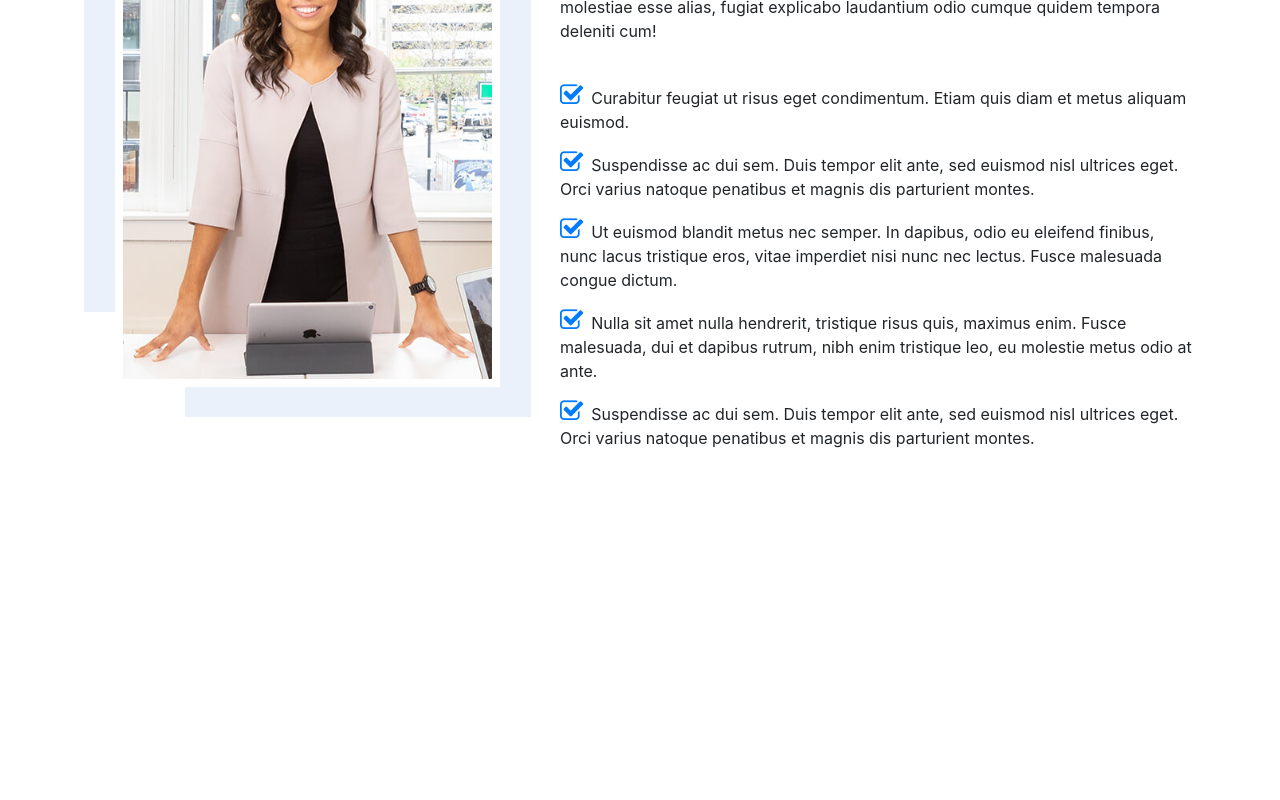
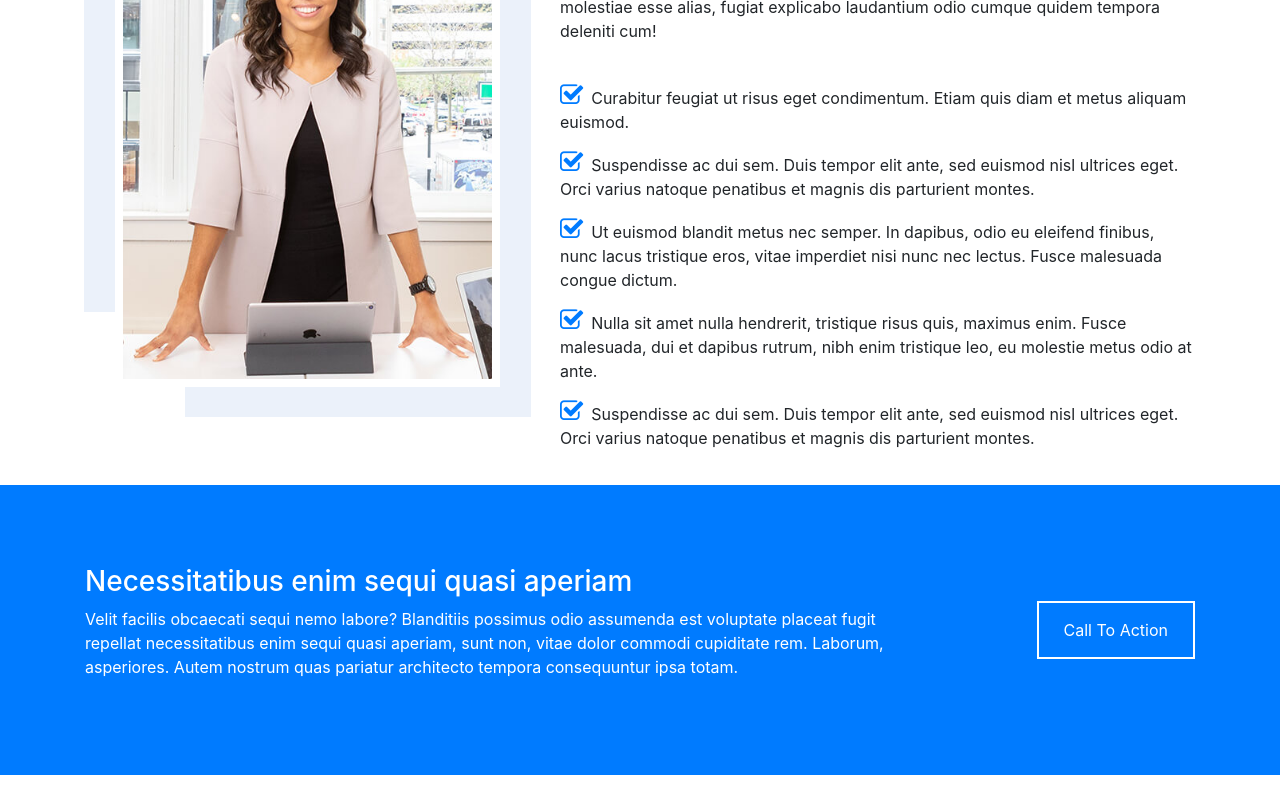
Before and after one commit to odyksa/Blueex, a React (Create React App) app: page / in a window 1280 px wide. Shown: the part 3151-3951 px from the top of the page. Before the commit the page ends 3626 px from the top, so only its background shows below. Built offline with nearby package versions, Linux system fonts and the light colour scheme.

Commit message:
add wow.js

```diff
--- a/package.json
+++ b/package.json
@@ -9,7 +9,8 @@
     "react-bootstrap": "^1.0.0-beta.9",
     "react-dom": "^16.8.6",
     "react-router-dom": "^5.0.1",
-    "react-scripts": "3.0.1"
+    "react-scripts": "3.0.1",
+    "wowjs": "^1.1.3"
   },
   "scripts": {
     "start": "react-scripts start",
--- a/public/index.html
+++ b/public/index.html
@@ -7,6 +7,8 @@
     <title>CodeLife</title>
     <!-- bootstrap styles -->
     <link rel="stylesheet" href="https://maxcdn.bootstrapcdn.com/bootstrap/4.3.1/css/bootstrap.min.css" integrity="sha384-ggOyR0iXCbMQv3Xipma34MD+dH/1fQ784/j6cY/iJTQUOhcWr7x9JvoRxT2MZw1T" crossorigin="anonymous" />
+    <!-- animate.css -->
+    <link rel="stylesheet" href="https://cdnjs.cloudflare.com/ajax/libs/animate.css/3.7.2/animate.min.css">
 </head>
 
 <body>
--- a/src/components/CustomNavbar/CustomNavbar.css
+++ b/src/components/CustomNavbar/CustomNavbar.css
@@ -9,3 +9,11 @@
 .navbar-nav {
     align-items: center;
 }
+
+.navbar .navbar-nav .nav-link {
+    transition: color 0.2s ease-in-out;
+}
+
+.navbar .navbar-nav .nav-link:hover {
+    color: #007bff;;
+}
--- a/src/components/CustomNavbar/CustomNavbar.jsx
+++ b/src/components/CustomNavbar/CustomNavbar.jsx
@@ -14,10 +14,10 @@ class CustomNavbar extends Component {
                     <Navbar.Toggle aria-controls="responsive-navbar-nav" />
                     <Navbar.Collapse>
                         <Nav className="ml-auto">
-                            <Nav.Link to="/" as={Link} className="nav-link text-uppercase">Home</Nav.Link>
-                            <Nav.Link to="/about" as={Link} className="nav-link text-uppercase">About</Nav.Link>
-                            <Nav.Link to="/news" as={Link} className="nav-link text-uppercase">News</Nav.Link>
-                            <Nav.Link to="/faq" as={Link} className="nav-link text-uppercase">FAQ</Nav.Link>
+                            <Nav.Link to="/" as={Link} className="text-uppercase">Home</Nav.Link>
+                            <Nav.Link to="/about" as={Link} className="text-uppercase">About</Nav.Link>
+                            <Nav.Link to="/news" as={Link} className="text-uppercase">News</Nav.Link>
+                            <Nav.Link to="/faq" as={Link} className="text-uppercase">FAQ</Nav.Link>
                         </Nav>
                     </Navbar.Collapse>
                 </Container>
--- a/src/pages/Home/Home.css
+++ b/src/pages/Home/Home.css
@@ -118,3 +118,26 @@
     color: #007bff;
     font-size: 25px;
 }
+
+.action {
+    background: #007bff;
+    padding: 80px 0;
+    color: #fff;
+}
+
+.action-btn {
+    text-transform: capitalize;
+    background: transparent;
+    border: 2px solid #ffff;
+    padding: 15px 25px;
+    color: #fff;
+    transition: all 0.5s ease-in-out;
+
+}
+
+.action-btn:hover {
+    text-decoration: none;
+    color: #fff;
+    background: #0069d9;
+
+}
--- a/src/pages/Home/Home.jsx
+++ b/src/pages/Home/Home.jsx
@@ -2,8 +2,13 @@ import React, { Component } from 'react';
 import { Link } from 'react-router-dom';
 import { Container, Row, Col, Button, Image, Jumbotron, Carousel } from 'react-bootstrap';
 import './Home.css';
+import WOW from 'wowjs';
 
 class Home extends Component {
+    componentDidMount() {
+        new WOW.WOW().init();
+    }
+
     render() {
         return (
             <main className="home">
@@ -220,6 +225,22 @@ class Home extends Component {
                     </Container>
                 </section>
                 {/* /odio */}
+
+                {/* action */}
+                <section className="section action">
+                    <Container>
+                        <Row>
+                            <Col xs={12} lg={9}>
+                                <h3 className="action-title">Necessitatibus enim sequi quasi aperiam</h3>
+                                <p className="action-text">Velit facilis obcaecati sequi nemo labore? Blanditiis possimus odio assumenda est voluptate placeat fugit repellat necessitatibus enim sequi quasi aperiam, sunt non, vitae dolor commodi cupiditate rem. Laborum, asperiores. Autem nostrum quas pariatur architecto tempora consequuntur ipsa totam.</p>
+                            </Col>
+                            <Col xs={12} lg={3} className="d-flex justify-content-center justify-content-lg-end align-items-center">
+                                <a href="#" className="action-btn">Call To Action</a>
+                            </Col>
+                        </Row>
+                    </Container>
+                </section>
+                {/* /action */}
             </main >
         );
     }
```
Also changed, not shown: 1 other file (tests, documents, lock files or other folders).
